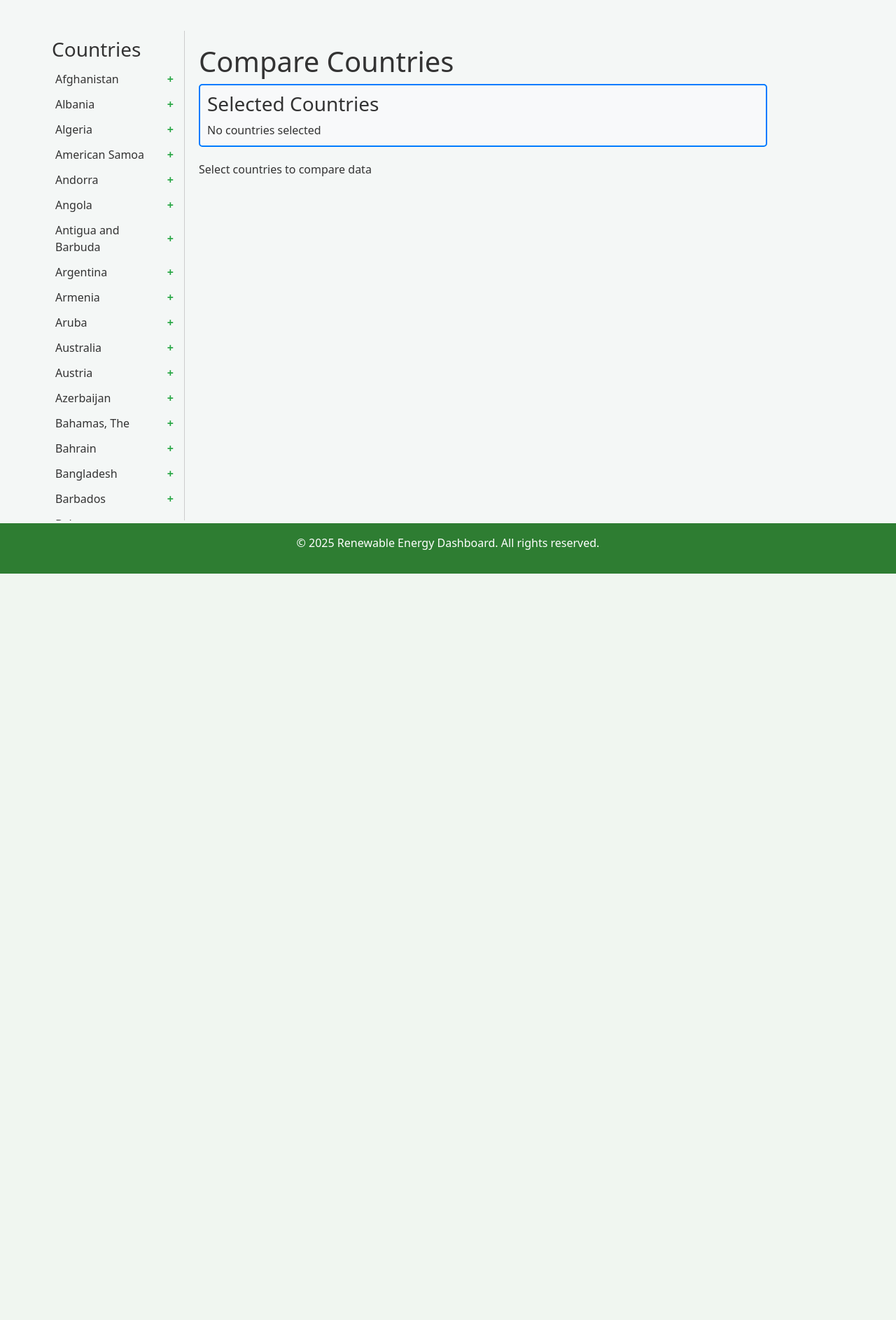
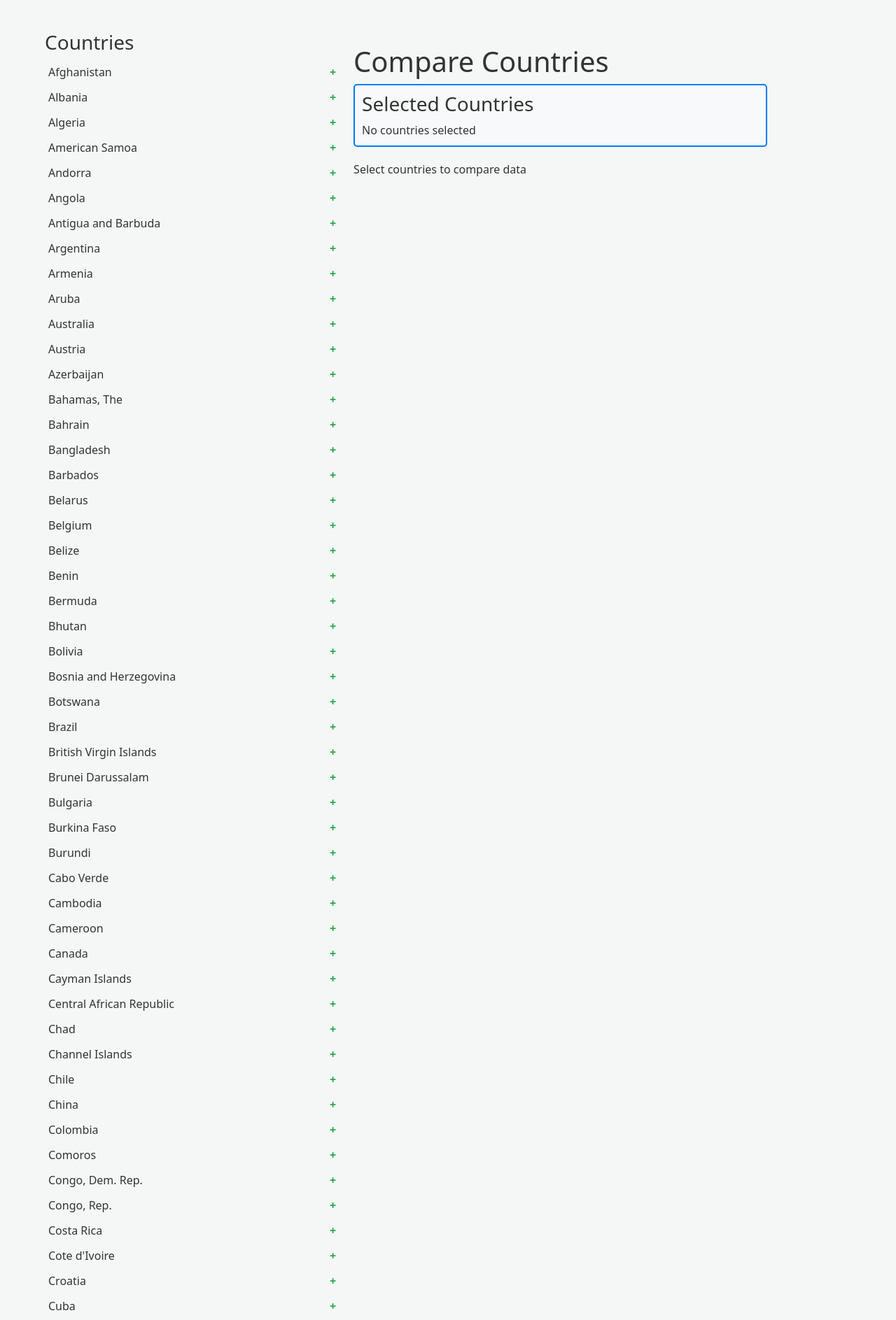
Before and after one commit to CapKnight/Ass1, a Django app: page /compare/ in a window 1280 px wide. Shown: the part 56-1943 px from the top of the page at 70% size. Before the commit the page ends 876 px from the top, so only its background shows below. Run offline with Django 3.2, Linux system fonts and the light colour scheme; data comes from the database, SQL or seed files in the repository.

Commit message:
fix layout

```diff
--- a/templates/energy/compare.html
+++ b/templates/energy/compare.html
@@ -2,9 +2,20 @@
 {% block title %}Compare Countries - Renewable Energy Dashboard{% endblock %}
 {% block content %}
 <style>
-    /* 保持原有样式不变 */
-    .container { display: flex; height: calc(100vh - 100px); margin: 20px; }
-    .left-panel { width: 200px; overflow-y: auto; border-right: 1px solid #ccc; padding: 10px; }
+    .container {
+        display: flex;
+        flex-grow: 1;
+        margin: 20px;
+        min-height: 0;
+    }
+    .left-panel, .right-panel {
+        min-height: 0;
+        overflow: hidden;
+    }
+    .table-container {
+    overflow-x: auto;
+    max-width: 100%;
+    }
     .country-item { display: flex; justify-content: space-between; align-items: center; padding: 5px; margin: 2px 0; }
     .country-item.selected { background-color: #d4edda; border-radius: 4px; }
     .add-btn { cursor: pointer; color: #28a745; font-weight: bold; }
```
